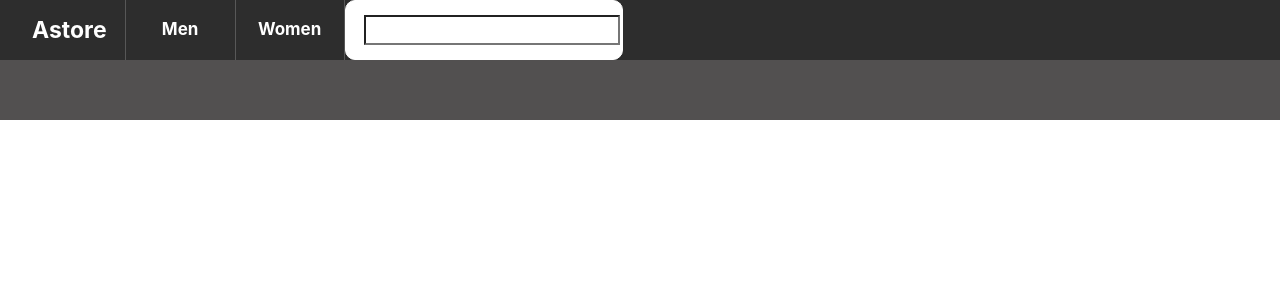
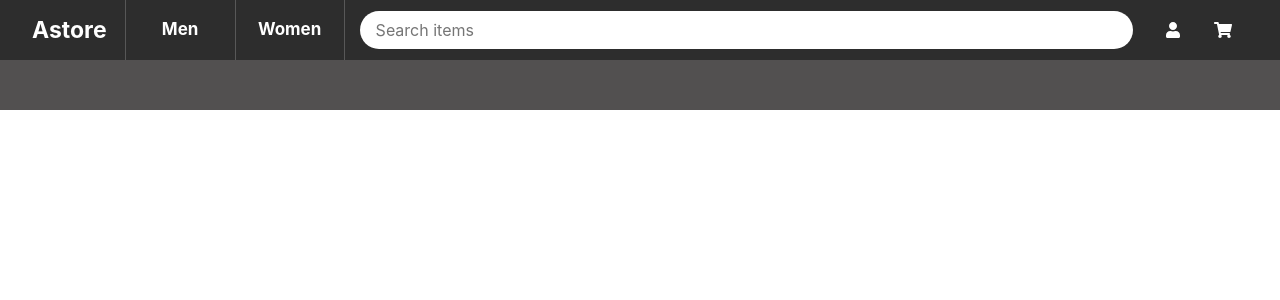
Before and after one commit to SokolovskyiAnton/clothing-store, a Nuxt app: page / in a window 1280 px wide. Shown: the top 300 px of the page. Built offline with nearby package versions, Linux system fonts and the light colour scheme; no server answers.

Commit message:
Сделана верхняя нав.панель

```diff
--- a/assets/style/navbar/index.scss
+++ b/assets/style/navbar/index.scss
@@ -1,8 +1,8 @@
 .nav-shop {
-    height: 120px;
+    height: 110px;
 }
 .nav-header {
-    height: 50%;
+    height: 60px;
     background-color: $background-nav-header;
     color: white;
     padding: 0 32px;
@@ -19,15 +19,26 @@
 }
 .nav-header__center {
     display: flex;
+    width: 100%;
 }
 .nav-header-form__container {
-    border: 1px solid white;
-    background-color: white;
-    border-radius: 10px;
-    padding: 2px;
+    display: flex;
+    align-items: center;
+    flex-grow: 1;
+    padding: 0 15px;
 }
+
 .nav-header-form__search {
-    display: block;
+    font-size: 1rem;
+    width: 100%;
+    border: 0;
+    height: 38px;
+    border-radius: 19px/50%;
+    padding-left: 16px;
+    padding-right: 70px;
+    box-sizing: border-box;
+    color: #2d2d2d;
+    -webkit-appearance: none;
 }
 .nav-header-list {
     display: flex;
@@ -60,11 +71,24 @@
     background-color: $background-nav-footer;
     border: none !important;
 }
-
+.nav-header-icons-list {
+    display: flex;
+}
+.nav-header-icons-list__item {
+    display: flex;
+    justify-content: center;
+    align-items: center;
+    width: 50px;
+    cursor: pointer;
+}
+.fa {
+    width: 1em;
+    height: 1em;
+}
 
 
 
 .nav-footer {
-    height: 50%;
+    height: 50px;
     background-color: $background-nav-footer;
 }
--- a/components/navigation/Nav.vue
+++ b/components/navigation/Nav.vue
@@ -10,10 +10,14 @@
               <nuxt-link to="/women" :class="{navLinkActive: this.$route.name == 'women'}">Women</nuxt-link>
             </div>
 
-            <form @submit.prevent="" class="d-flex align-items-center nav-header-form__container">
-              <span><font-awesome-icon class="fa" icon="search" /></span>
-              <input class="nav-header-form__search me-2" type="search" >
+            <form @submit.prevent="" class="nav-header-form__container">
+
+              <input class="nav-header-form__search" placeholder="Search items" type="search" >
             </form>
+          </div>
+          <div class="nav-header-icons-list">
+            <div class="nav-header-icons-list__item"><font-awesome-icon class="fa" icon="user" /></div>
+            <div class="nav-header-icons-list__item"><font-awesome-icon class="fa" icon="shopping-cart" /></div>
           </div>
         </div>
         <div class="nav-footer"></div>
--- a/plugins/fort-awesome.js
+++ b/plugins/fort-awesome.js
@@ -1,8 +1,8 @@
 import Vue from 'vue'
 // Добавление плагина иконок.
 import { library } from '@fortawesome/fontawesome-svg-core'
-import { faUserSecret, faShoppingCart, faSearch, faMinus, faPlus, faArrowRight, faArrowLeft, faCheck} from '@fortawesome/free-solid-svg-icons'
+import { faUserSecret, faShoppingCart, faSearch, faMinus, faPlus, faArrowRight, faArrowLeft, faCheck, faUser} from '@fortawesome/free-solid-svg-icons'
 import { FontAwesomeIcon } from '@fortawesome/vue-fontawesome'
 
-library.add(faUserSecret, faShoppingCart, faSearch, faMinus, faPlus, faArrowRight, faArrowLeft, faCheck)
+library.add(faUserSecret, faShoppingCart, faSearch, faMinus, faPlus, faArrowRight, faArrowLeft, faCheck, faUser)
 Vue.component('font-awesome-icon', FontAwesomeIcon)
```
